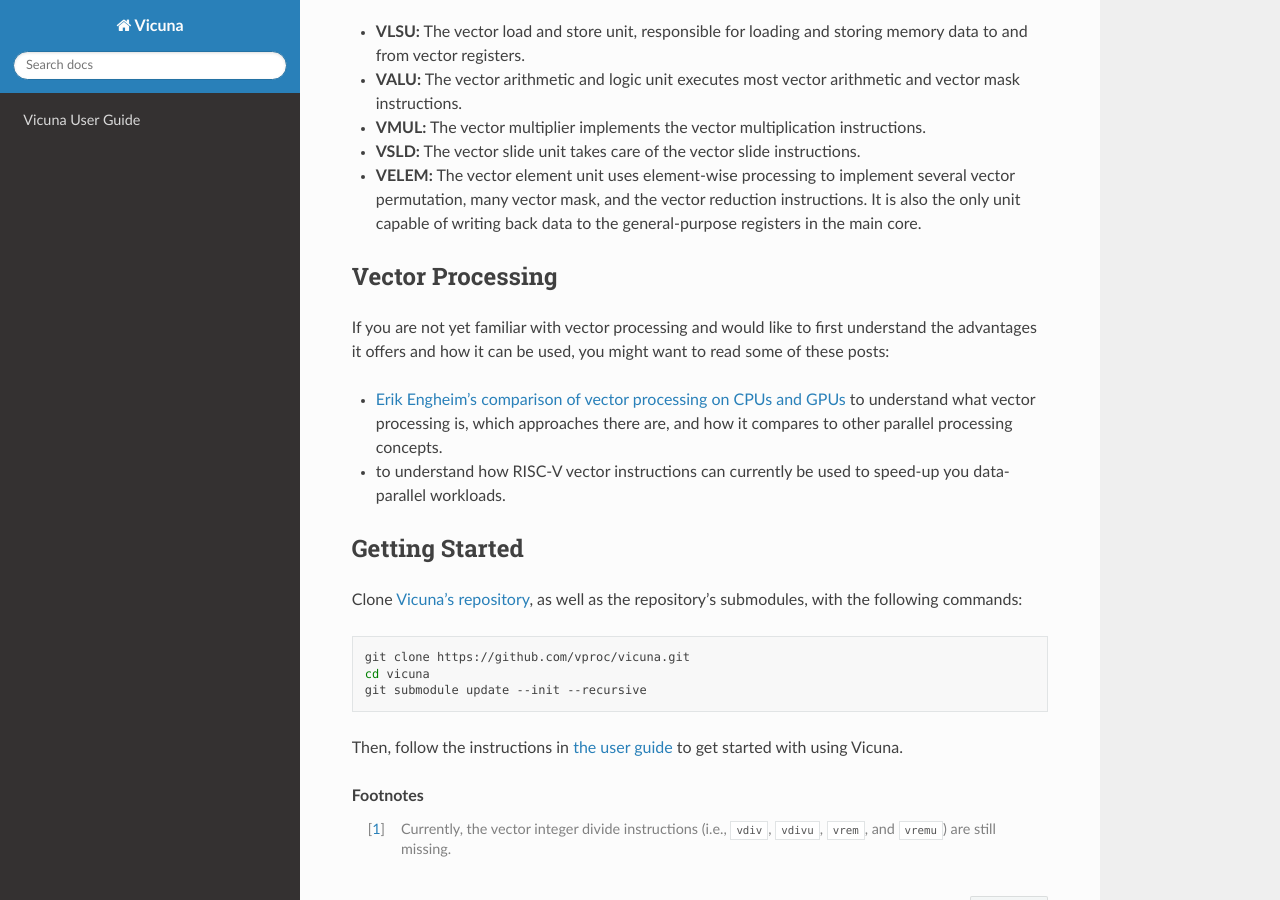
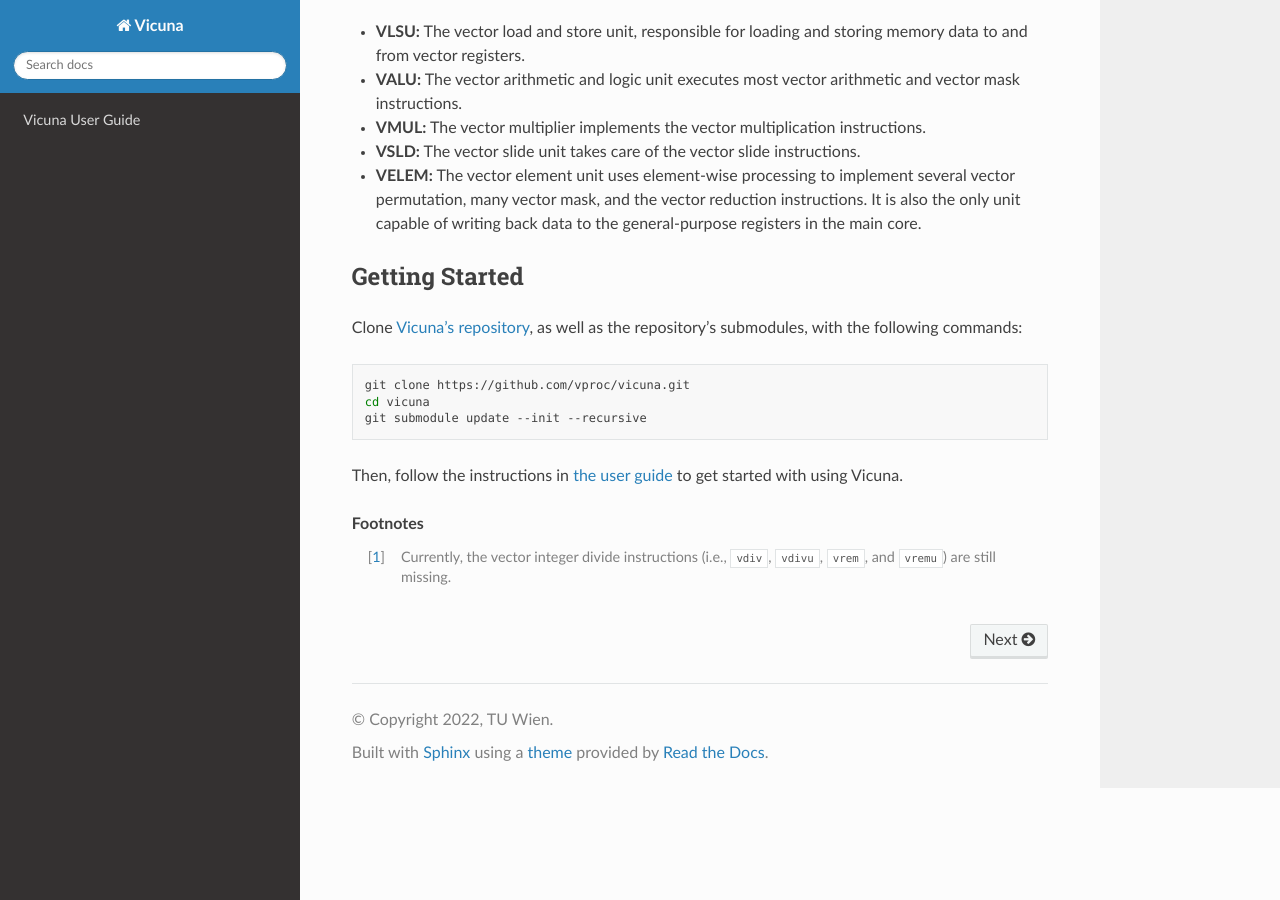
Before and after one commit to vproc/vicuna, a Sphinx documentation site: the page built from docs/index.rst, in a window 1280 px wide and 900 px high, scrolled down 1133 px. Built offline with Sphinx 7.4.7 and the Read the Docs theme 2.0.0, drawn with Linux system fonts in a browser that asks for light colours.

Commit message:
Remove incomplete intro to vector processing
The section introducing vector processing is incomplete.  Remove it for
now, will be added later.

```diff
--- a/docs/index.rst
+++ b/docs/index.rst
@@ -44,23 +44,6 @@
   to the general-purpose registers in the main core.
 
 
-Vector Processing
------------------
-
-If you are not yet familiar with vector processing
-and would like to first understand the advantages it offers and how it can be used,
-you might want to read some of these posts:
-
-* `Erik Engheim's comparison of vector processing on CPUs and GPUs
-  <https://itnext.io/vector-processing-on-cpus-and-gpus-compared-b1fab24343e6>`__
-  to understand what vector processing is,
-  which approaches there are,
-  and how it compares to other parallel processing concepts.
-
-* to understand how RISC-V vector instructions can currently be used
-  to speed-up you data-parallel workloads.
-
-
 Getting Started
 ---------------
 
```
